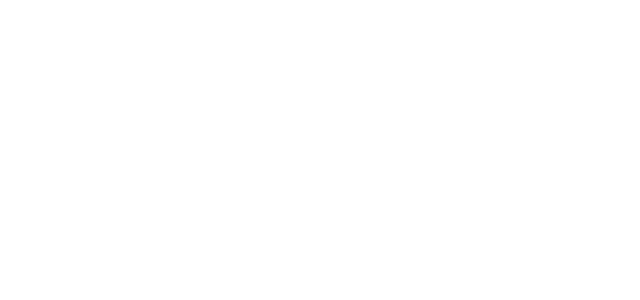
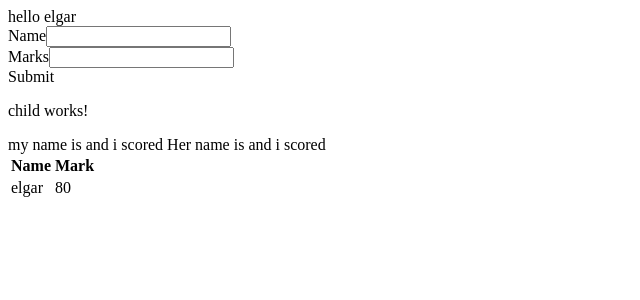
Before and after one commit to ElgarMokaya/dependency-injection, an Angular app: page / in a window 1280 px wide. Shown: the top 300 px of the page, without its empty margins (0-640 px from the left). Built offline with nearby package versions, Linux system fonts and the light colour scheme.

Commit message:
implemented viewchild()

```diff
--- a/src/app/app.component.html
+++ b/src/app/app.component.html
@@ -9,11 +9,18 @@
 </div>
 <div class="form-group">
 
-    <a (click)="TransferData(name.value)">Submit</a>
+    <label>Marks</label>
+    <input #mark class="form-control">
+
     </div>
 
+<div class="form-group">
 
-<app-child [namedata]="inputname"></app-child>
+    <a (click)="TransferData(name.value,mark.value)">Submit</a>
+    </div>
+
+    <span>{{response}}</span>
+<app-child [namedata]="inputname"[markdata]="inputmark"[objectdata]="inputobject"></app-child>
 
 
 <router-outlet></router-outlet>
--- a/src/app/app.component.ts
+++ b/src/app/app.component.ts
@@ -1,5 +1,6 @@
-import { Component, Optional, Self, SkipSelf } from '@angular/core';
+import { Component, Optional, Self, SkipSelf, ViewChild } from '@angular/core';
 import { AppserService } from 'src/appser.service';
+import { ChildComponent } from './child/child.component';
 
 @Component({
   selector: 'app-root',
@@ -8,6 +9,7 @@
   providers:[AppserService]
 })
 export class AppComponent {
+  @ViewChild(ChildComponent) viewdata !:ChildComponent
 
   constructor(/*@Optional()*/ @Self() private user:AppserService,
   @SkipSelf() private parentUser: AppserService
@@ -16,8 +18,14 @@
   }
   title = 'hello elgar';
   inputname=''
-  TransferData(name:any){
+  inputmark=''
+  inputobject={"name":"","marks":""}
+  response:any;
+    TransferData(name:any,mark:any){
     this.inputname=name
+    this.inputmark=mark
+    this.inputobject={"name":name,"marks":mark}
+    this.response=this.viewdata.updatelist(this.inputobject)
 
   }
 }
--- a/src/app/child/child.component.html
+++ b/src/app/child/child.component.html
@@ -1,4 +1,15 @@
 <p>child works!</p>
-<p>
-    {{namedata}}
-</p>
+my name is {{namedata}} and i scored {{markdata}}
+Her name is {{objectdata.name}} and i scored {{objectdata.marks}}
+<table class="table table-bordered">
+    <thead>
+        <tr>
+            <th>Name</th>
+            <th>Mark</th>
+        </tr>
+    </thead>
+    <tbody *ngFor="let item of listarray">
+        <td>{{item.name}}</td>
+        <td>{{item.marks}}</td>
+    </tbody>
+</table>
--- a/src/app/child/child.component.ts
+++ b/src/app/child/child.component.ts
@@ -1,4 +1,4 @@
-import { Component, Input,OnInit } from '@angular/core';
+import { Component, Input } from '@angular/core';
 
 @Component({
   selector: 'app-child',
@@ -7,11 +7,15 @@
 })
 export class ChildComponent {
   @Input() namedata:any;
+  @Input() markdata:any;
+  @Input() objectdata:any;
+
+  listarray=[{"name":"elgar","marks":"80"}]
 constructor(){
 
 }
-ngOnInit():void{
-
-
+updatelist(object:any){
+  this.listarray.push(object);
+  return object.name + "is added successfully";
 }
 }
--- a/src/appser.service.ts
+++ b/src/appser.service.ts
@@ -6,9 +6,9 @@
     providedIn:'root'
   }
 )
-export class AppserService implements Logger{
+export class AppserService {
 
   constructor() { }
-  prefix: 'root';
-  log: (message: string) => void;
+
+
 }
```
Also changed, not shown: src/app/app.module.ts (+7 -4 lines).
